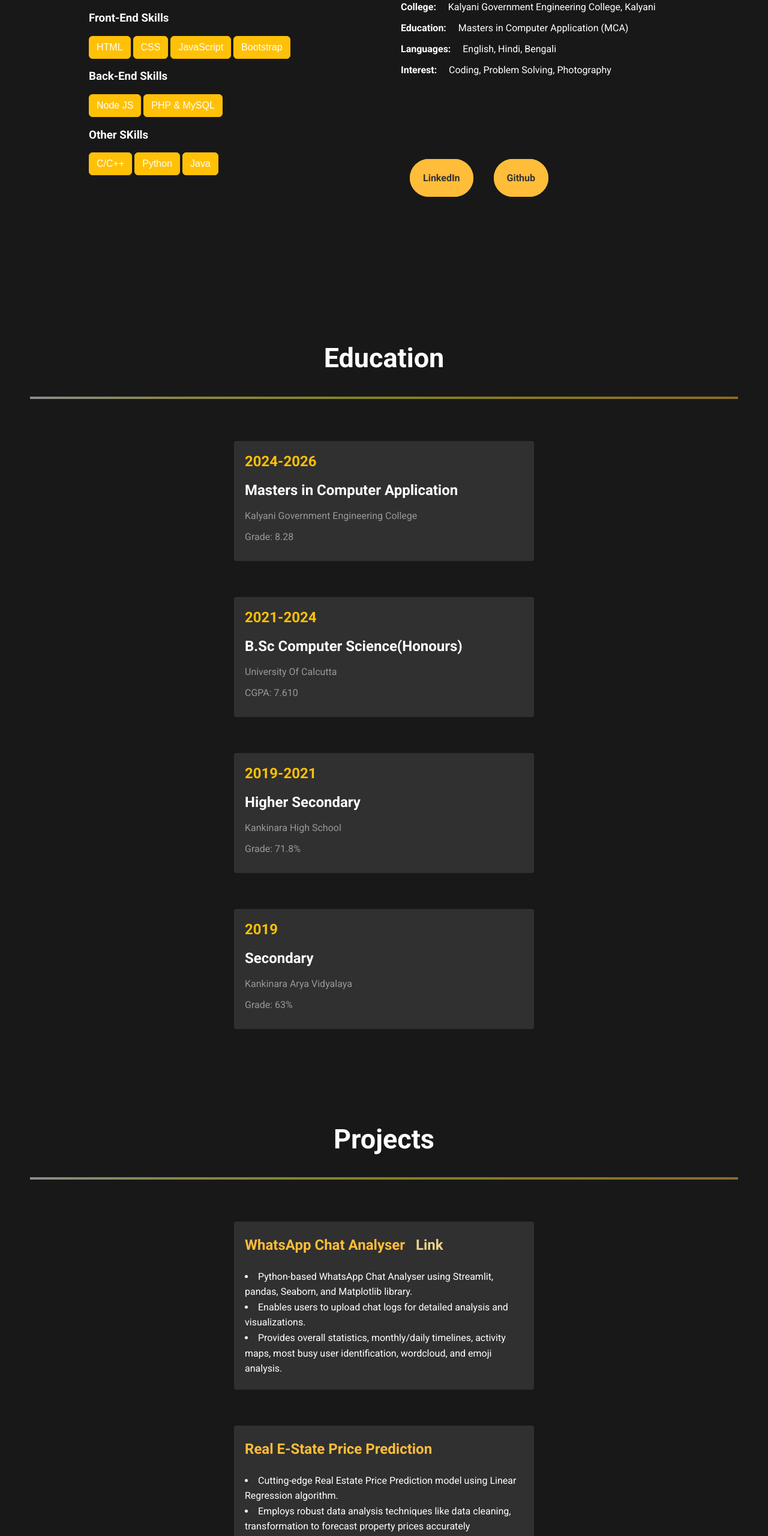
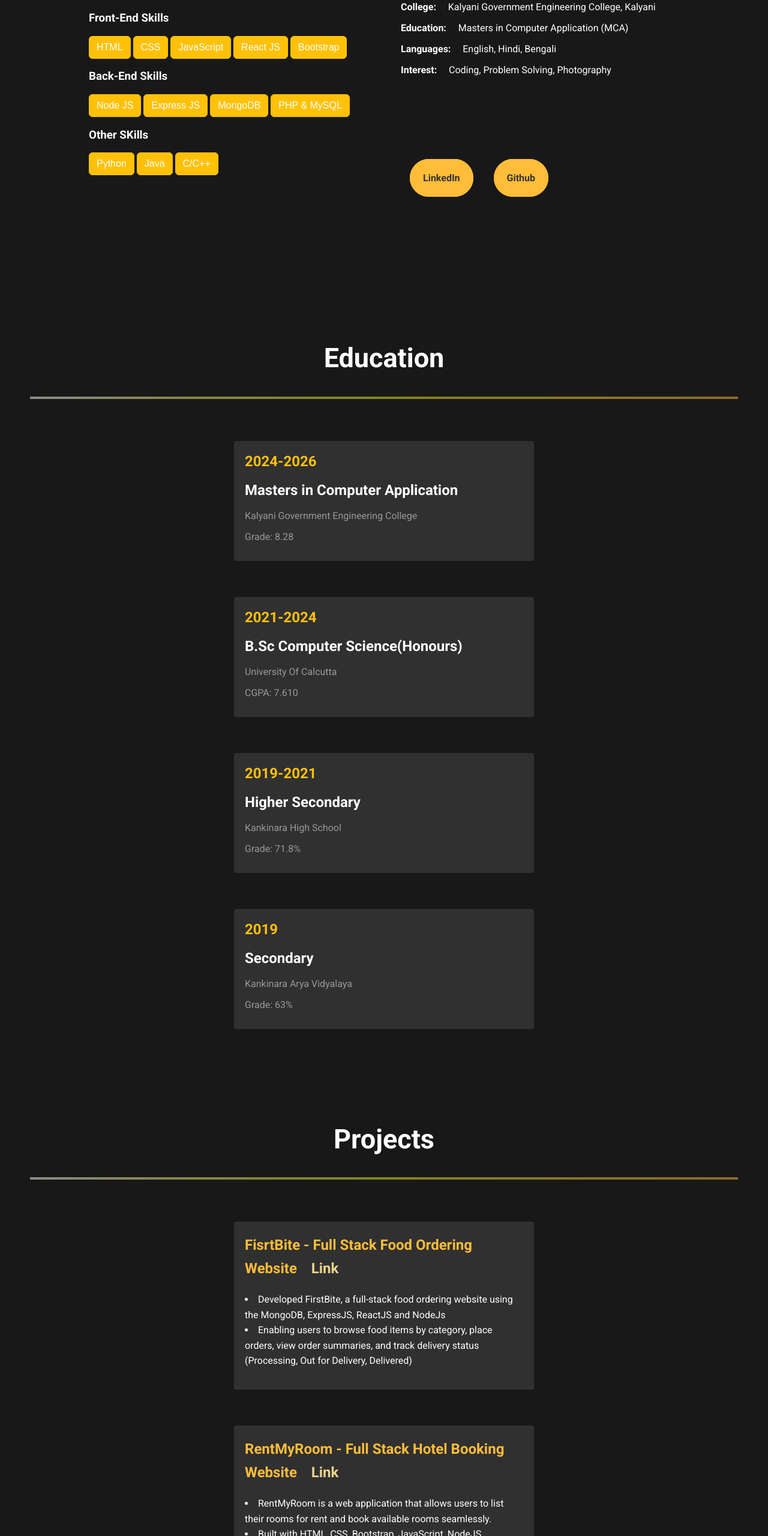
Before and after one commit to Kartick-Shaw/Kartick-Portfolio, a plain HTML site: page index.html in a window 1280 px wide. Shown: the part 1277-3837 px from the top of the page at 60% size. Drawn offline with Linux system fonts and the light colour scheme.

Commit message:
Update index.html

```diff
--- a/index.html
+++ b/index.html
@@ -86,14 +86,17 @@
                     <button class="success-btn">HTML</button>
                     <button class="success-btn">CSS</button>
                     <button class="success-btn">JavaScript</button>
+                    <button class="success-btn">React JS</button>
                     <button class="success-btn">Bootstrap</button>
                     <h3>Back-End Skills</h3>
                     <button class="success-btn">Node JS</button>
+                    <button class="success-btn">Express JS</button>
+                    <button class="success-btn">MongoDB</button>
                     <button class="success-btn">PHP & MySQL</button>
                     <h3>Other SKills</h3>
-                    <button class="success-btn">C/C++</button>
                     <button class="success-btn">Python</button>
                     <button class="success-btn">Java</button>
+                    <button class="success-btn">C/C++</button>
                 </div>
             </div>
 
@@ -159,7 +162,24 @@
 
         <h1 class="edu-head">Projects</h1>
         <div class="underline"></div>
-        <div id="projects">
+       <div id="projects">
+
+            <div class="project">
+                <div class="margin-content">
+                    <h1>FisrtBite - Full Stack Food Ordering Website &nbsp;&nbsp; <a href="https://firstbite-frontend.onrender.com/" class="project-link">Link</a></h1>
+                    <li>Developed FirstBite, a full-stack food ordering website using the MongoDB, ExpressJS, ReactJS and NodeJs</li>
+                    <li>Enabling users to browse food items by category, place orders, view order summaries, and track delivery status (Processing, Out for Delivery, Delivered)</li>
+                </div>
+            </div>
+
+            <div class="project">
+                <div class="margin-content">
+                    <h1>RentMyRoom - Full Stack Hotel Booking Website  &nbsp;&nbsp; <a href="https://rentmyroom-i4p4.onrender.com/listings" class="project-link">Link</a></h1>
+                    <li>RentMyRoom is a web application that allows users to list their rooms for rent and book available rooms seamlessly.</li>
+                    <li>Built with HTML, CSS, Bootstrap, JavaScript, NodeJS, ExpressJS, and MongoDB, ensuring a scalable and responsive user experience.</li>
+                </div>
+            </div>
+
             <div class="project">
                 <div class="margin-content">
                     <h1>WhatsApp Chat Analyser &nbsp;&nbsp;<a
@@ -170,15 +190,6 @@
                     <li>Enables users to upload chat logs for detailed analysis and visualizations.</li>
                     <li>Provides overall statistics, monthly/daily timelines, activity maps, most busy user
                         identification, wordcloud, and emoji analysis.</li>
-                </div>
-            </div>
-
-            <div class="project">
-                <div class="margin-content">
-                    <h1>Real E-State Price Prediction</h1>
-                    <li>Cutting-edge Real Estate Price Prediction model using Linear Regression algorithm.</li>
-                    <li>Employs robust data analysis techniques like data cleaning, transformation to forecast property
-                        prices accurately</li>
                 </div>
             </div>
 
@@ -195,17 +206,6 @@
                 </div>
             </div>
 
-            <div class="project">
-                <div class="margin-content">
-                    <h1>Resume Builder Software</h1>
-                    <li>User-Friendly Interface: Designed with HTML, CSS, and JavaScript for a seamless and interactive
-                        user experience.</li>
-                    <li>Customizable Resume Templates: Offers a variety of professional templates with dynamic input
-                        fields to match diverse needs.</li>
-                    <li>Real-Time Preview: Enables users to visualize changes instantly with a live resume preview
-                        feature.</li>
-                </div>
-            </div>
         </div>
         <div class="project-extras">
             <h1>More projects on <b>Github</b></h1>
```
